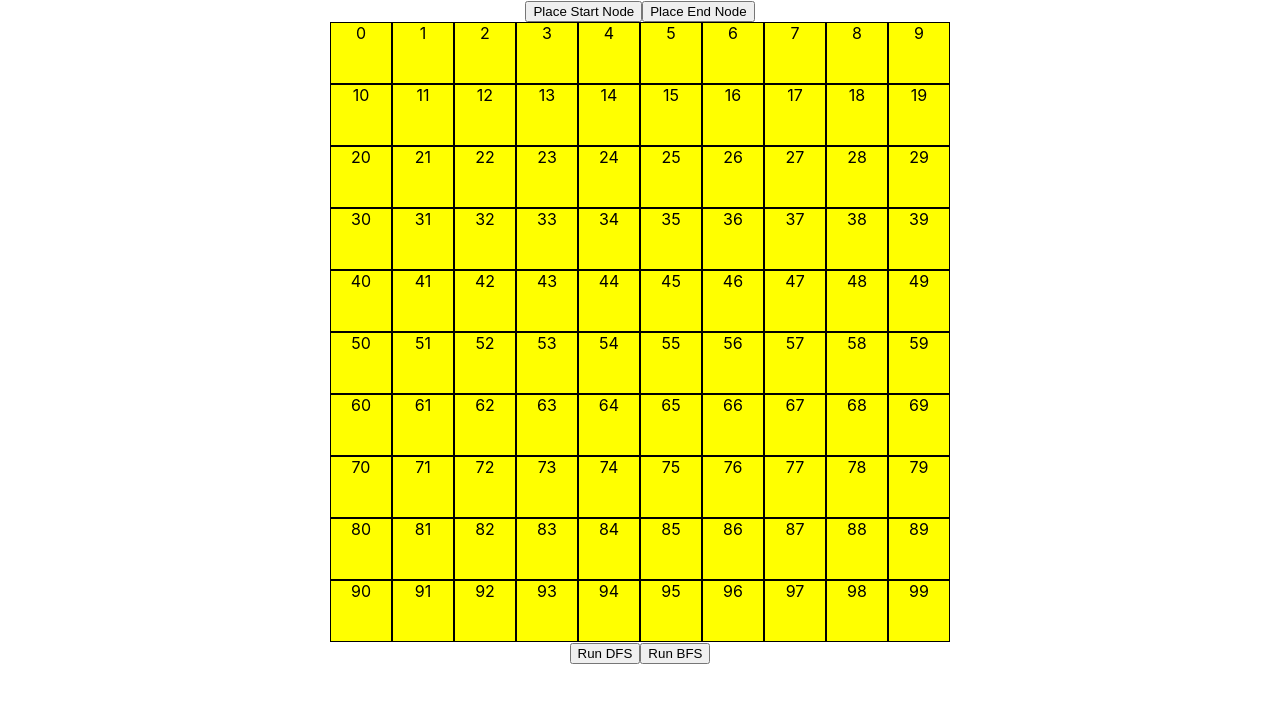
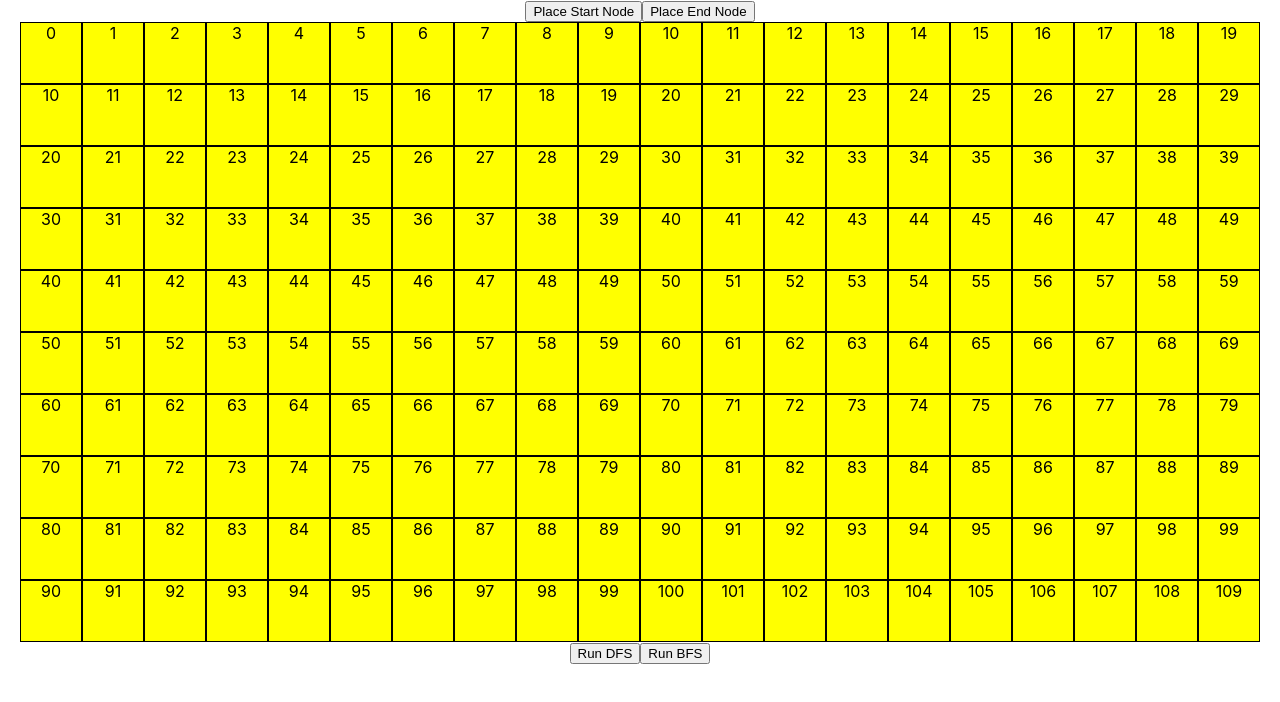
Before and after one commit to Lightfire224/pathfinder, a React (Create React App) app: page / in a window 1280 px wide. Shown: the top 702 px of the page. Built offline with nearby package versions, Linux system fonts and the light colour scheme.

Commit message:
bigger grid

```diff
--- a/src/GridContainer.js
+++ b/src/GridContainer.js
@@ -21,7 +21,7 @@ export default class GridContainer extends React.Component {
         const grid = []
         for (let row = 0; row < 10; row++) {
             const rowData = []
-            for (let col = 0; col < 10; col++) {
+            for (let col = 0; col < 20; col++) {
                 let tensPlace = row * 10
                 const columnNumber = tensPlace + col
                 rowData.push(columnNumber)
@@ -32,7 +32,6 @@ export default class GridContainer extends React.Component {
     }
 
     updateVisited = (visited) => {
-        console.log(new Set([...Array.from(visited)]), this.state.visitedNumbers)
         this.setState({
             visitedNumbers: new Set([...Array.from(visited)]),
         })
@@ -104,7 +103,6 @@ export default class GridContainer extends React.Component {
     //the console.log on line 69 slows the function down, i need to make it wait more
 
     render() {
-        console.log("new neighbor", this.state.newNeighbor)
         return (
             <div>
                 <div className="grid-container">
```
